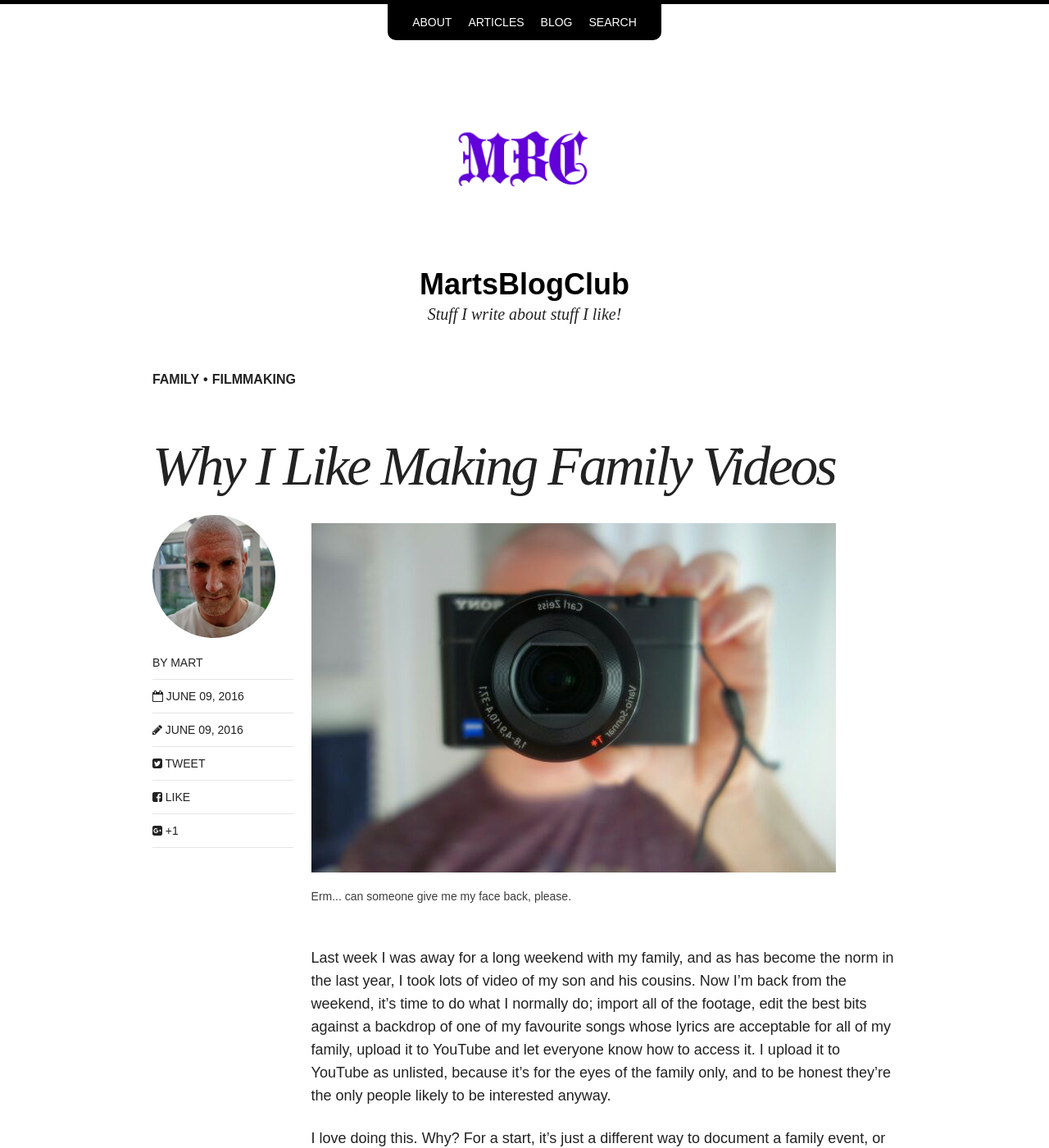
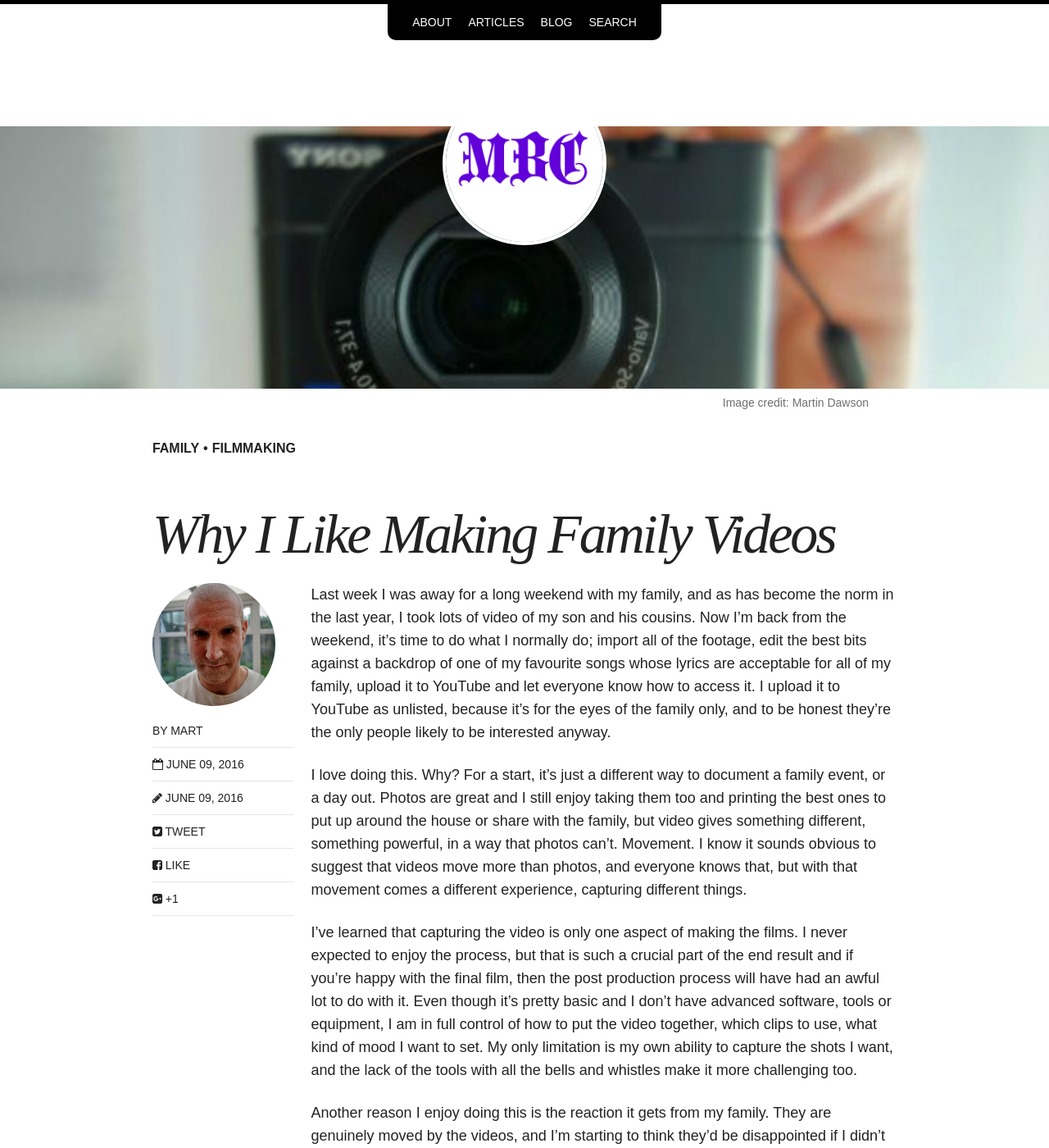
Before and after one commit to dawsneyland/dawsneyland.github.io, a Jekyll site: the page built from _posts/blog/2016-06-09-why-i-like-to-make-family-videos.md, in a window 1280 px wide and 1400 px high. Shown: the whole window at 82% size. Built offline with Jekyll 4.4.1, drawn with Linux system fonts in a browser that asks for light colours; nearby versions of some CDN libraries.

Commit message:
Update 2016-06-09-why-i-like-to-make-family-videos.md

```diff
--- a/_posts/blog/2016-06-09-why-i-like-to-make-family-videos.md
+++ b/_posts/blog/2016-06-09-why-i-like-to-make-family-videos.md
@@ -5,14 +5,12 @@ excerpt: "Although the audience is limited, I love making family videos"
 categories: blog
 tags: [family, filmmaking]
 modified: 2016-06-09
+image:
+  feature: camerathin.jpg
+  credit: Martin Dawson
 comments: true
 share: true
 ---
-
-<figure>
-	<img src="{{ site.url }}/images/camera.jpg" alt="camera">
-	<figcaption>Erm... can someone give me my face back, please.</figcaption>
-</figure>
 
 Last week I was away for a long weekend with my family, and as has become the norm in the last year, I took lots of video of my son and his cousins. Now I’m back from the weekend, it’s time to do what I normally do; import all of the footage, edit the best bits against a backdrop of one of my favourite songs whose lyrics are acceptable for all of my family, upload it to YouTube and let everyone know how to access it. I upload it to YouTube as unlisted, because it's for the eyes of the family only, and to be honest they're the only people likely to be interested anyway.
 
```
